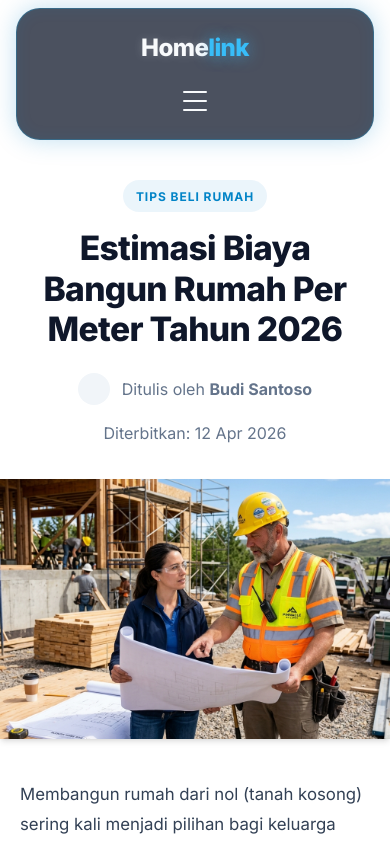
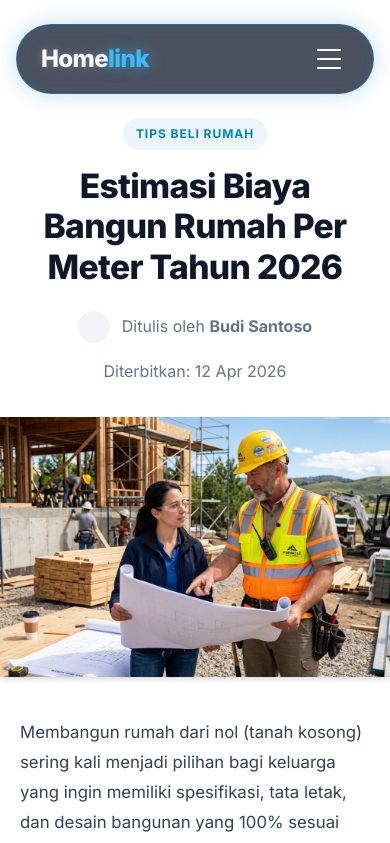
Before and after one commit to crashingdown90/homelink, a Next.js app: page /artikel/biaya-bangun-rumah-per-meter in a window 390 px wide. Shown: the top 843 px of the page. Built offline with nearby package versions, Linux system fonts and the light colour scheme.

Commit message:
fix: Remove conflicting legacy mobile css for navbar and hide blue focus ring

```diff
--- a/src/app/globals.css
+++ b/src/app/globals.css
@@ -142,6 +142,8 @@ ul {
   cursor: pointer;
   padding: 0.5rem;
   z-index: 101;
+  outline: none;
+  -webkit-tap-highlight-color: transparent;
 }
 
 .hamburger {
@@ -573,34 +575,7 @@ ul {
 }
 
 @media (max-width: 768px) {
-  .header {
-    top: 0.5rem;
-  }
-  .header-content {
-    flex-direction: column;
-    align-items: center;
-    height: auto;
-    padding: 1.25rem;
-    gap: 1rem;
-    border-radius: 24px;
-  }
 
-  .nav-links {
-    display: flex;
-    width: 100%;
-    overflow-x: auto;
-    gap: 1.5rem;
-    padding-bottom: 0.5rem;
-    -ms-overflow-style: none;
-    /* IE and Edge */
-    scrollbar-width: none;
-    /* Firefox */
-  }
-
-  .nav-links::-webkit-scrollbar {
-    display: none;
-    /* Chrome, Safari and Opera */
-  }
 
   .hero {
     padding: 4rem 0 5rem;
```
